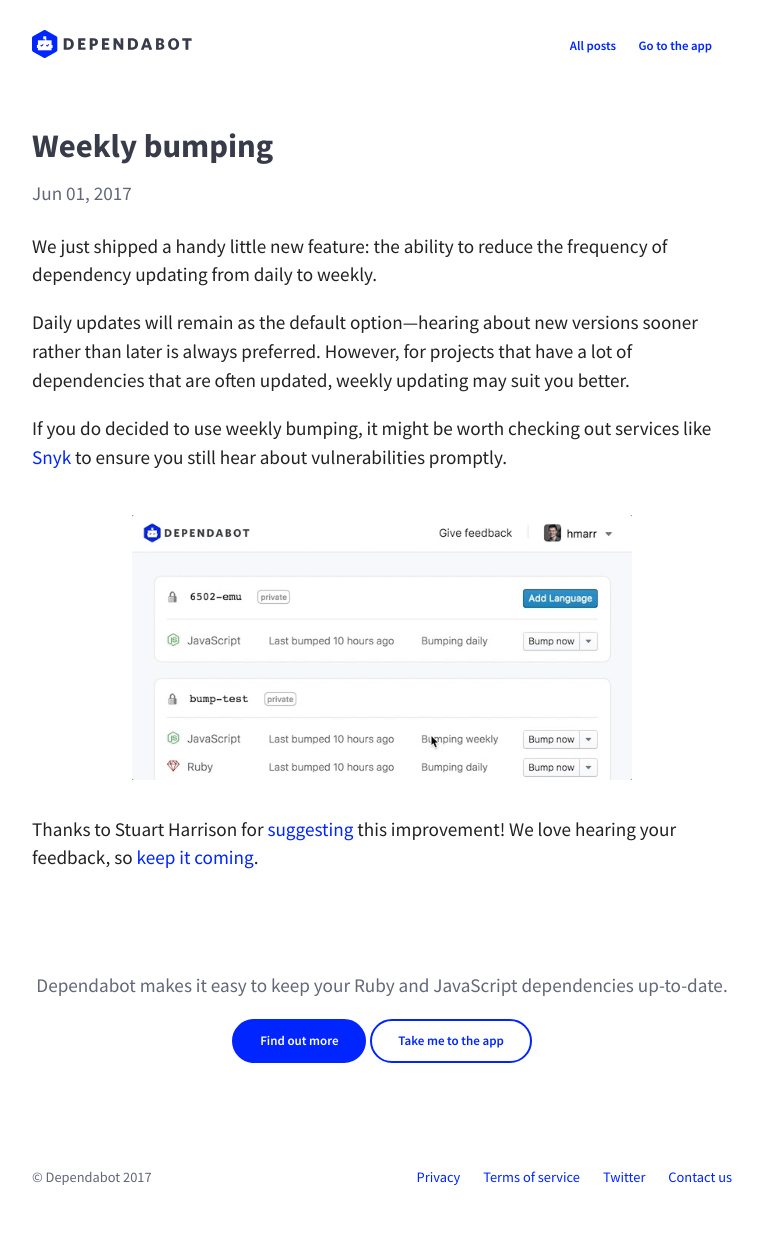
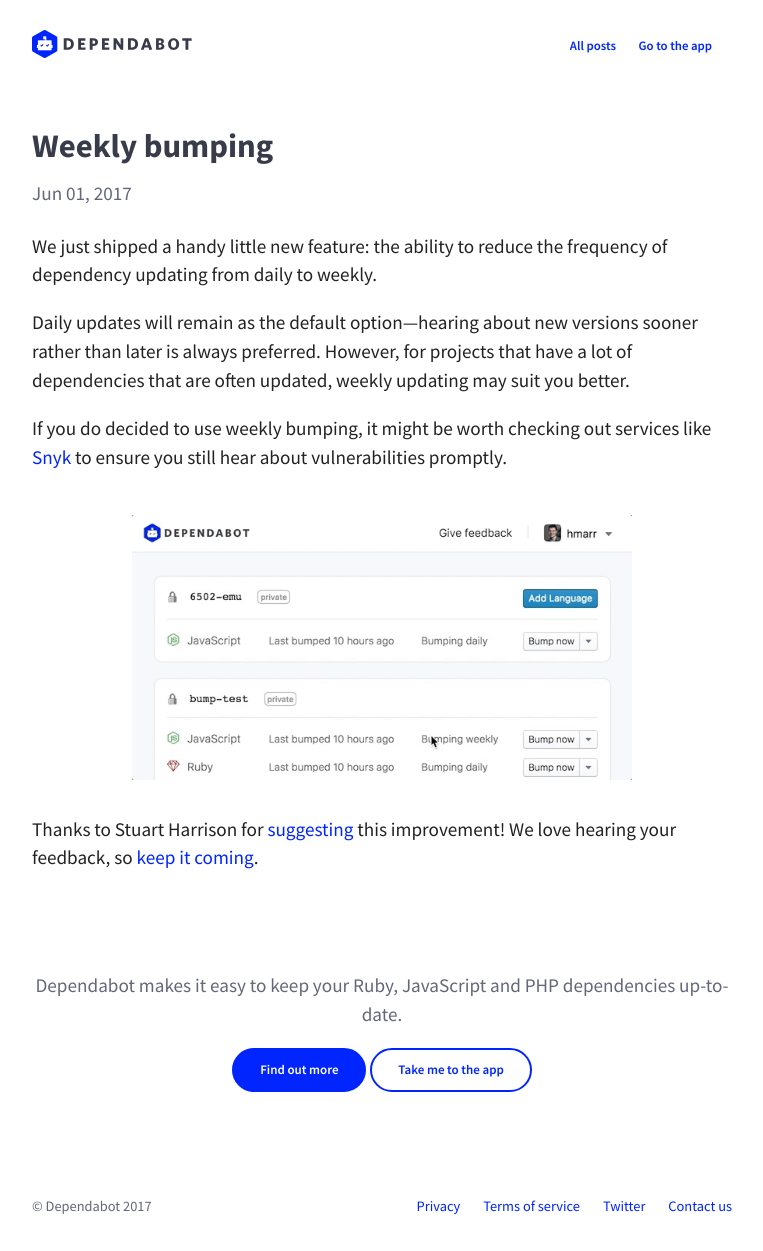
Before and after one commit to desenvolvedorIcotrade/App.bot, a Jekyll site: the page built from blog/_posts/2017-05-31-weekly-bumping.md, in a window 1280 px wide. Shown: the whole page, without its empty margins (258-1021 px from the left). Built offline with Jekyll 4.4.1, drawn with Linux system fonts in a browser that asks for light colours; nearby versions of some CDN libraries; before the commit the page ends 1222 px from its top, so only the background shows below that.

Commit message:
More PHP

```diff
--- a/_config.yml
+++ b/_config.yml
@@ -16,7 +16,7 @@
 title: Dependabot
 #email: your-email@domain.com
 description: > # this means to ignore newlines until "baseurl:"
-  Dependabot makes keeping your Ruby and JavaScript dependencies up to date
+  Dependabot makes keeping your Ruby, JavaScript and PHP dependencies up to date
   easy.
 baseurl: "" # the subpath of your site, e.g. /blog
 url: "https://dependabot.com"
--- a/_layouts/post.html
+++ b/_layouts/post.html
@@ -10,7 +10,7 @@
 
   <div class="entry">{{ content }}</div>
   <div class="section cta">
-    <p>Dependabot makes it easy to keep your Ruby and JavaScript dependencies up-to-date.</p>
+    <p>Dependabot makes it easy to keep your Ruby, JavaScript and PHP dependencies up-to-date.</p>
     <a class="button primary" href="//dependabot.com">Find out more</a>
     <a class="button" href="//app.dependabot.com/auth/sign-up">Take me to the app</a>
   </div>
```
